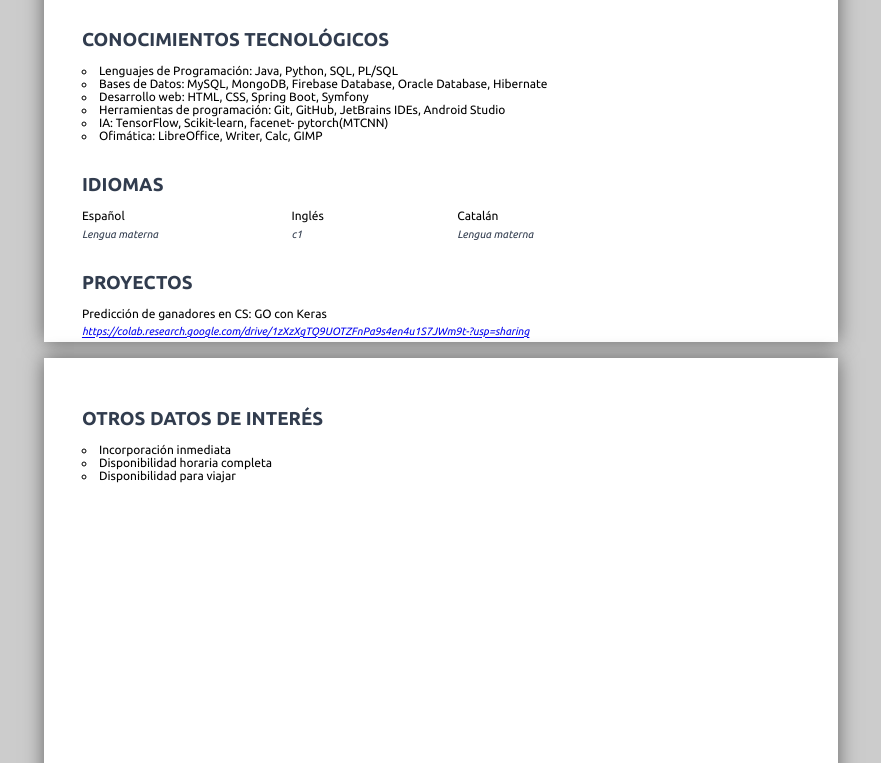
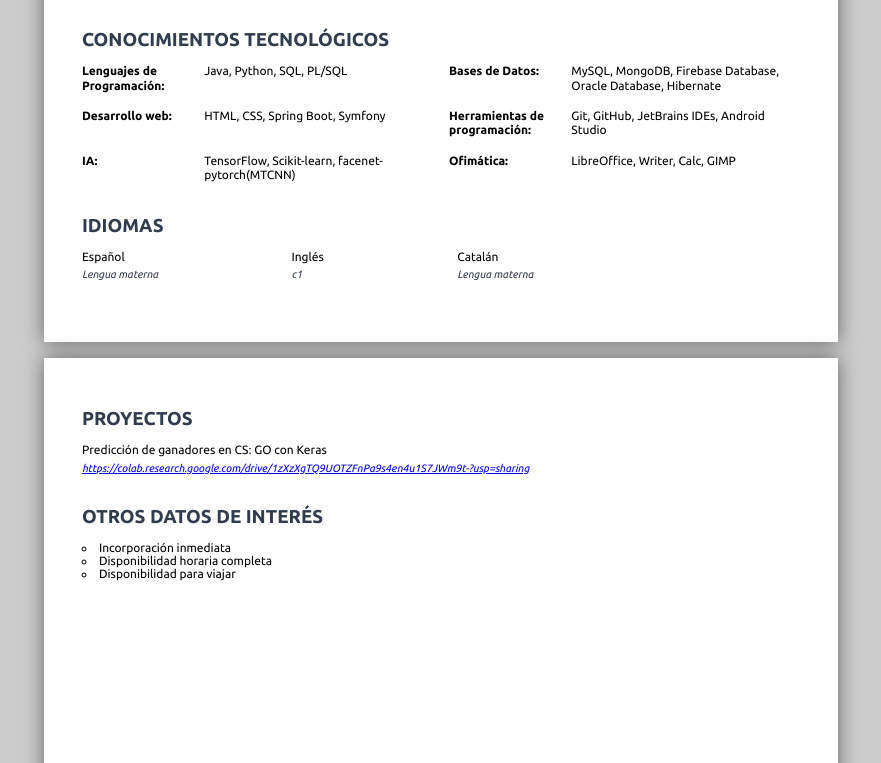
Before and after one commit to davidlamapul/cv, a plain HTML site: page index.html in a window 1280 px wide. Shown: the part 797-1560 px from the top of the page, without its empty margins (199-1080 px from the left). Drawn offline with Linux system fonts and the light colour scheme.

Commit message:
grid competencias

```diff
--- a/css/main.css
+++ b/css/main.css
@@ -65,6 +65,15 @@ div.page {
     display: grid; grid-template-columns: auto auto auto auto;
 }
 
+.double-column {
+    display: grid;
+    gap: 1rem;
+    grid-template-columns: repeat(6, minmax(0, 1fr));
+}
+
+.content {grid-column: span 2}
+.title > p {font-weight: bold}
+
 .material-icons {
     font-size: 10pt !important;
     vertical-align: bottom;
--- a/index.html
+++ b/index.html
@@ -93,15 +93,22 @@
 
         <div class="group">
             <h2>CONOCIMIENTOS TECNOLÓGICOS</h2>
-<!--            todo mejorar esto mucho-->
-            <ul>
-                <li>Lenguajes de Programación: Java, Python, SQL, PL/SQL</li>
-                <li>Bases de Datos: MySQL, MongoDB, Firebase Database, Oracle Database, Hibernate</li>
-                <li>Desarrollo web: HTML, CSS, Spring Boot, Symfony</li>
-                <li>Herramientas de programación: Git, GitHub, JetBrains IDEs, Android Studio</li>
-                <li>IA: TensorFlow, Scikit-learn, facenet- pytorch(MTCNN)</li>
-                <li>Ofimática: LibreOffice, Writer, Calc, GIMP</li>
-            </ul>
+
+            <div class="double-column">
+                <div class="title"><p>Lenguajes de Programación:</p></div>
+                <div class="content"><p>Java, Python, SQL, PL/SQL</p></div>
+                <div class="title"><p>Bases de Datos:</p></div>
+                <div class="content"><p>MySQL, MongoDB, Firebase Database, Oracle Database, Hibernate</p></div>
+                <div class="title"><p>Desarrollo web:</p></div>
+                <div class="content"><p>HTML, CSS, Spring Boot, Symfony</p></div>
+                <div class="title"><p>Herramientas de programación:</p></div>
+                <div class="content"><p>Git, GitHub, JetBrains IDEs, Android Studio</p></div>
+                <div class="title"><p>IA:</p></div>
+                <div class="content"><p>TensorFlow, Scikit-learn, facenet- pytorch(MTCNN)</p></div>
+                <div class="title"><p>Ofimática:</p></div>
+                <div class="content"><p>LibreOffice, Writer, Calc, GIMP</p></div>
+            </div>
+
         </div>
 
         <div class="group">
@@ -122,17 +129,16 @@
             </div>
         </div>
 
+    </div>
+
+    <div class="page">
+
         <div class="group">
             <h2>PROYECTOS</h2>
             <p>Predicción de ganadores en CS: GO con Keras</p>
             <sub><a href="https://colab.research.google.com/drive/1zXzXgTQ9UOTZFnPa9s4en4u1S7JWm9t-?usp=sharing">
                 https://colab.research.google.com/drive/1zXzXgTQ9UOTZFnPa9s4en4u1S7JWm9t-?usp=sharing</a></sub>
         </div>
-
-
-    </div>
-
-    <div class="page">
 
         <div class="group">
             <h2>OTROS DATOS DE INTERÉS</h2>
```
